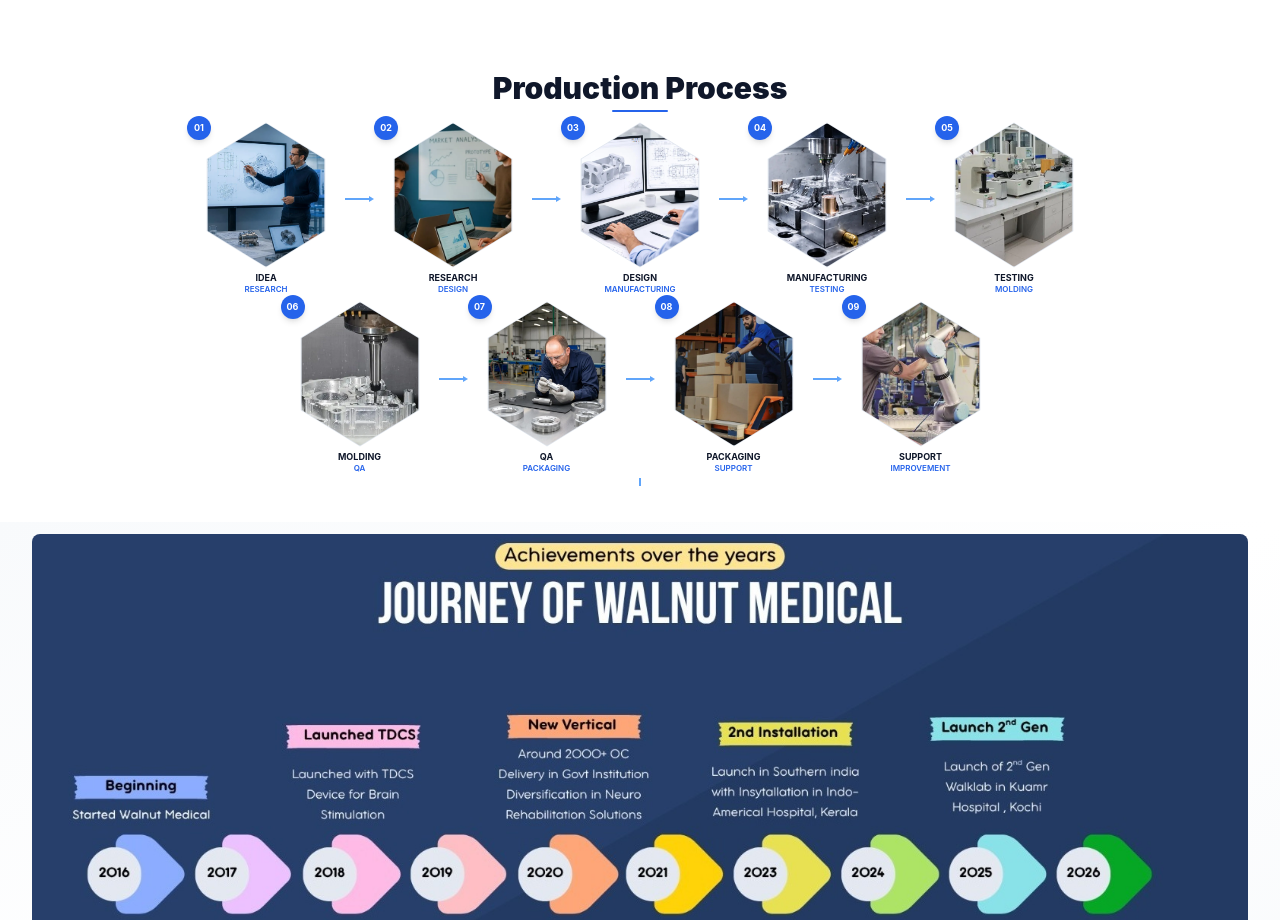
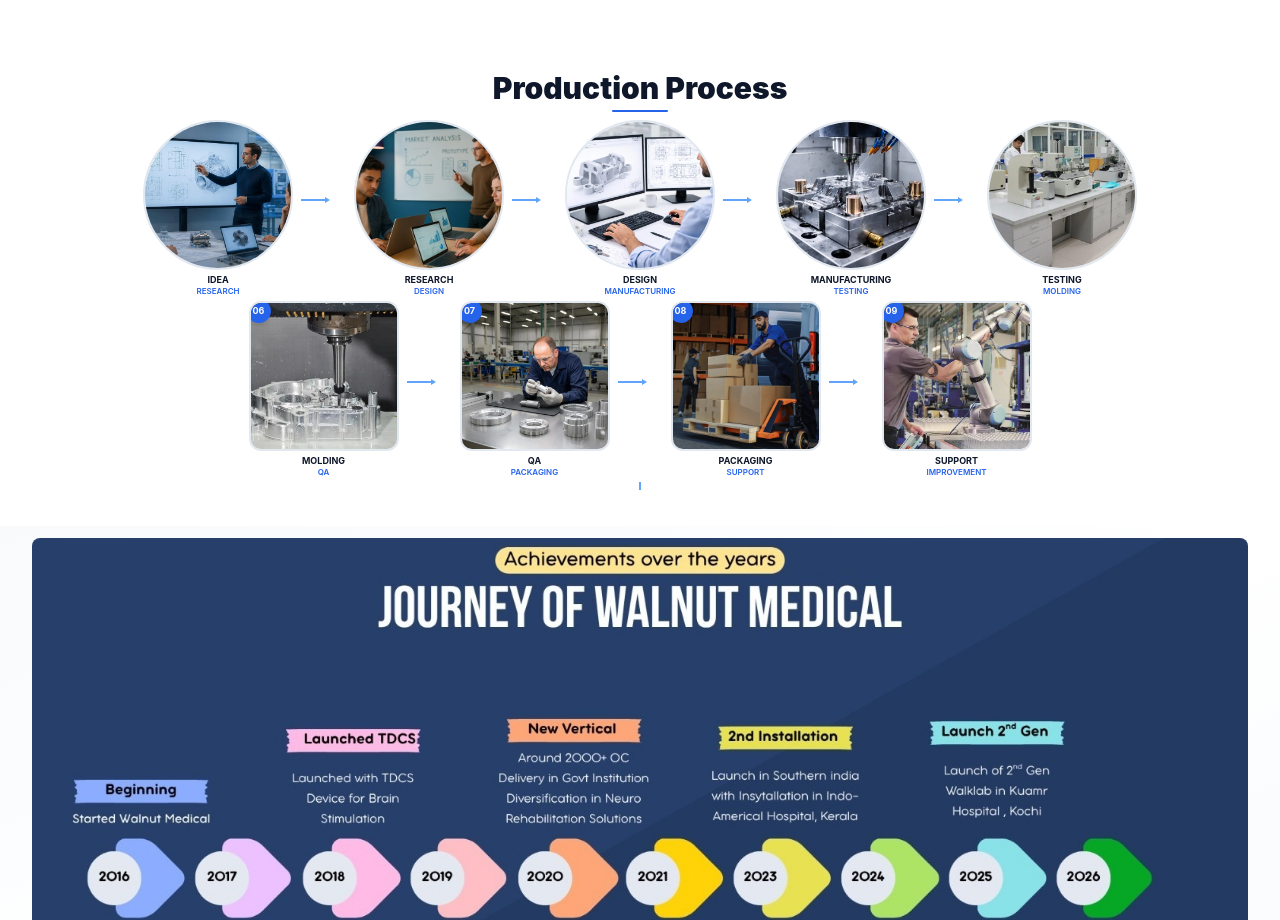
Before and after one commit to nitin-patyal-57/Walnut-technologies, a React (Vite) app: page / in a window 1280 px wide. Shown: the part 1360-2280 px from the top of the page. Built offline with nearby package versions, Linux system fonts and the light colour scheme.

Commit message:
style: change production process to circles row 1 and squares row 2

```diff
--- a/src/pages/HomePage.jsx
+++ b/src/pages/HomePage.jsx
@@ -57,8 +57,8 @@
             <div className="w-14 h-0.5 bg-blue-600 mx-auto rounded-full" />
           </motion.div>
 
-          {/* Hexagonal Grid - Row 1 (5 items) */}
-          <div className="flex justify-center items-center gap-0 mb-1">
+          {/* Circle Grid - Row 1 (5 items) */}
+          <div className="flex justify-center items-center gap-2 md:gap-4 mb-1">
             {processImages.slice(0, 5).map((item, i) => (
               <motion.div
                 key={i}
@@ -68,40 +68,23 @@
                 className="flex items-center"
               >
                 <div className="relative group">
-                  <div className="relative w-[100px] h-[100px] md:w-[150px] md:h-[150px]">
-                    <svg viewBox="0 0 200 230" className="w-full h-full">
-                      <defs>
-                        <clipPath id={`hex-clip-${i}`}>
-                          <polygon points="100,5 190,60 190,170 100,225 10,170 10,60" />
-                        </clipPath>
-                      </defs>
-                      <polygon
-                        points="100,5 190,60 190,170 100,225 10,170 10,60"
-                        fill="white"
-                        stroke="#e2e8f0"
-                        strokeWidth="2"
-                        className="group-hover:stroke-blue-400 transition-colors duration-300"
-                      />
-                      <image
-                        href={item.image}
-                        x="10" y="5"
-                        width="180" height="220"
-                        clipPath={`url(#hex-clip-${i})`}
-                        className="group-hover:scale-110 transition-transform duration-500"
-                        preserveAspectRatio="xMidYMid slice"
-                      />
-                    </svg>
+                  <div className="relative w-[100px] h-[100px] md:w-[150px] md:h-[150px] rounded-full overflow-hidden border-2 border-slate-200 group-hover:border-blue-400 transition-colors duration-300">
+                    <img
+                      src={item.image}
+                      alt={item.to}
+                      className="w-full h-full object-cover group-hover:scale-110 transition-transform duration-500"
+                    />
                     <div className="absolute -top-1 -left-1 w-6 h-6 rounded-full bg-blue-600 text-white text-[9px] font-bold flex items-center justify-center shadow-md z-10">
                       {item.num}
                     </div>
                   </div>
-                  <div className="text-center mt-0.5">
+                  <div className="text-center mt-1">
                     <p className="text-[9px] font-bold text-slate-900 leading-tight">{item.from}</p>
                     <p className="text-[8px] text-blue-600 font-semibold">{item.to}</p>
                   </div>
                 </div>
                 {i < 4 && (
-                  <div className="flex items-center mx-0.5 md:mx-1 -mt-4">
+                  <div className="flex items-center mx-1 md:mx-2 -mt-4">
                     <div className="w-4 md:w-6 h-[2px] bg-blue-400" />
                     <div className="w-0 h-0 border-t-[3px] border-t-transparent border-b-[3px] border-b-transparent border-l-[5px] border-l-blue-400" />
                   </div>
@@ -110,8 +93,8 @@
             ))}
           </div>
 
-          {/* Hexagonal Grid - Row 2 (4 items) */}
-          <div className="flex justify-center items-center gap-0">
+          {/* Square Grid - Row 2 (4 items) */}
+          <div className="flex justify-center items-center gap-2 md:gap-4">
             {processImages.slice(5, 9).map((item, i) => (
               <motion.div
                 key={i}
@@ -121,40 +104,23 @@
                 className="flex items-center"
               >
                 <div className="relative group">
-                  <div className="relative w-[100px] h-[100px] md:w-[150px] md:h-[150px]">
-                    <svg viewBox="0 0 200 230" className="w-full h-full">
-                      <defs>
-                        <clipPath id={`hex-clip2-${i}`}>
-                          <polygon points="100,5 190,60 190,170 100,225 10,170 10,60" />
-                        </clipPath>
-                      </defs>
-                      <polygon
-                        points="100,5 190,60 190,170 100,225 10,170 10,60"
-                        fill="white"
-                        stroke="#e2e8f0"
-                        strokeWidth="2"
-                        className="group-hover:stroke-blue-400 transition-colors duration-300"
-                      />
-                      <image
-                        href={item.image}
-                        x="10" y="5"
-                        width="180" height="220"
-                        clipPath={`url(#hex-clip2-${i})`}
-                        className="group-hover:scale-110 transition-transform duration-500"
-                        preserveAspectRatio="xMidYMid slice"
-                      />
-                    </svg>
+                  <div className="relative w-[100px] h-[100px] md:w-[150px] md:h-[150px] rounded-xl overflow-hidden border-2 border-slate-200 group-hover:border-blue-400 transition-colors duration-300">
+                    <img
+                      src={item.image}
+                      alt={item.to}
+                      className="w-full h-full object-cover group-hover:scale-110 transition-transform duration-500"
+                    />
                     <div className="absolute -top-1 -left-1 w-6 h-6 rounded-full bg-blue-600 text-white text-[9px] font-bold flex items-center justify-center shadow-md z-10">
                       {item.num}
                     </div>
                   </div>
-                  <div className="text-center mt-0.5">
+                  <div className="text-center mt-1">
                     <p className="text-[9px] font-bold text-slate-900 leading-tight">{item.from}</p>
                     <p className="text-[8px] text-blue-600 font-semibold">{item.to}</p>
                   </div>
                 </div>
                 {i < 3 && (
-                  <div className="flex items-center mx-0.5 md:mx-1 -mt-4">
+                  <div className="flex items-center mx-1 md:mx-2 -mt-4">
                     <div className="w-4 md:w-6 h-[2px] bg-blue-400" />
                     <div className="w-0 h-0 border-t-[3px] border-t-transparent border-b-[3px] border-b-transparent border-l-[5px] border-l-blue-400" />
                   </div>
```
